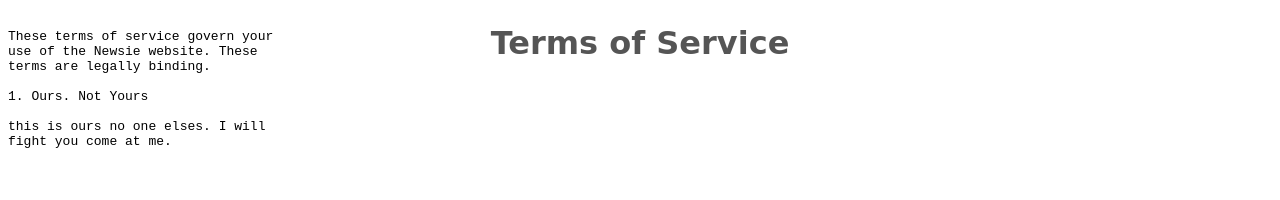
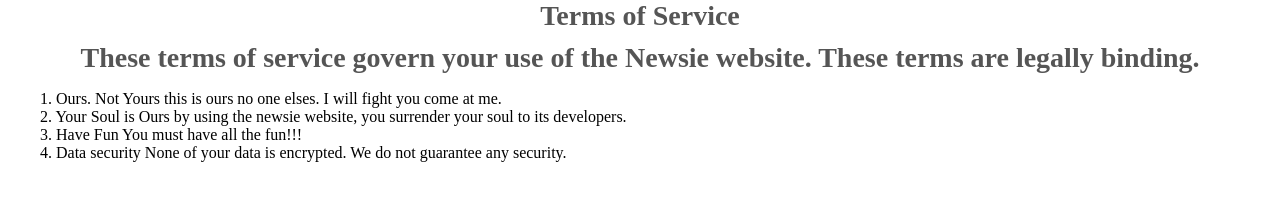
Before and after one commit to osu-cs290-f22/final-project-newsie, a plain HTML site: page public/tos.html in a window 1280 px wide. Drawn offline with Linux system fonts and the light colour scheme; a web font is replaced by a local one.

Commit message:
replaced embed in html files

```diff
--- a/public/tos.html
+++ b/public/tos.html
@@ -7,13 +7,26 @@
 		<meta name="viewport" content="width=device-width, initial-scale=1">
 	</head>
     <body>
-        <header>
-            <h1>
+            <h2>
                 Terms of Service
-            </h1>
-        </header>
-        <p class="tos">
-            <embed src="TOS.txt">
-        </p>
+            </h2>
+        <h2>
+            These terms of service govern your use of the Newsie website. These terms are legally binding.
+        </h2>
+        <ul style="list-style: none;">
+            <li>1. Ours. Not Yours
+
+                this is ours no one elses. I will fight you come at me.</li>
+            <li>2. Your Soul is Ours
+
+                by using the newsie website, you surrender your soul to its developers. </li>
+            <li>3. Have Fun
+
+                You must have all the fun!!!</li>
+            <li>4. Data security
+
+                None of your data is encrypted. We do not guarantee any security. </li>
+
+        </ul>
     </body>
 </html>
```
Also changed, not shown: public/pp.html (+13 -7 lines).
